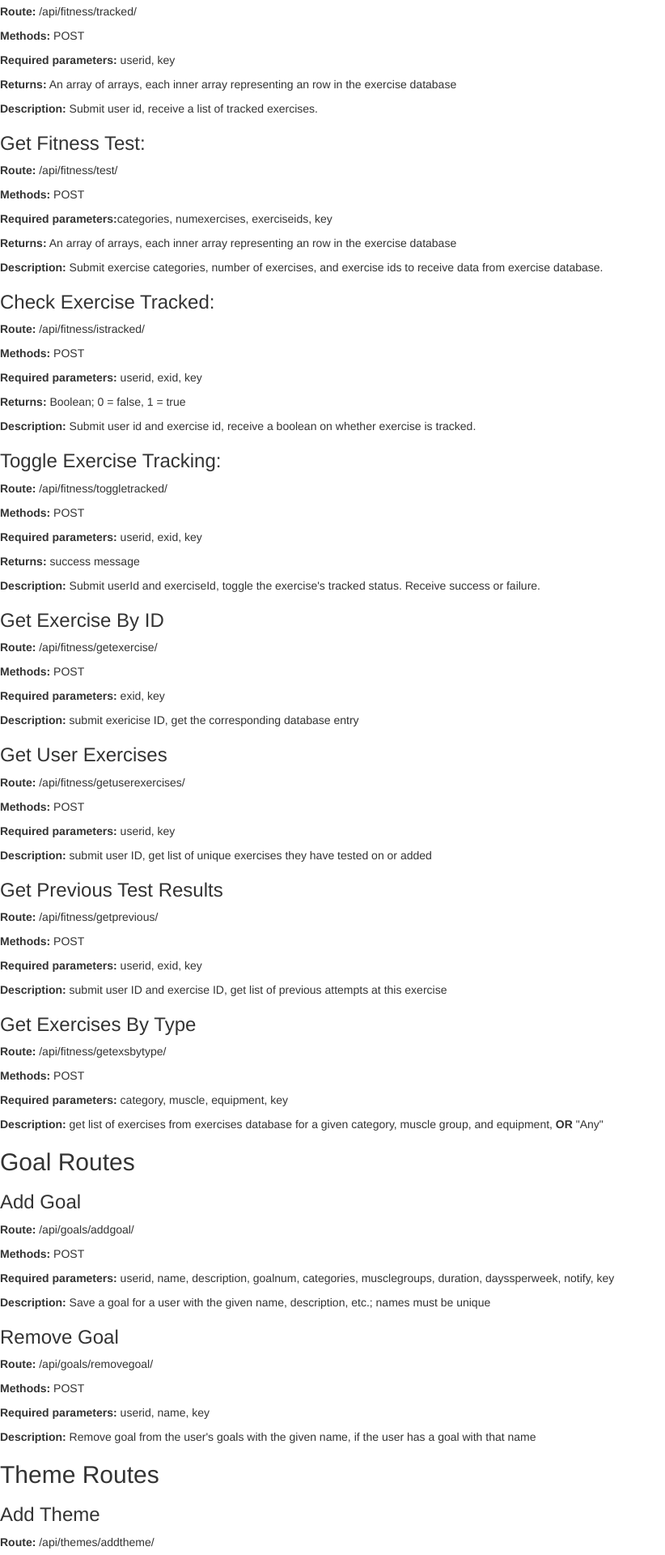
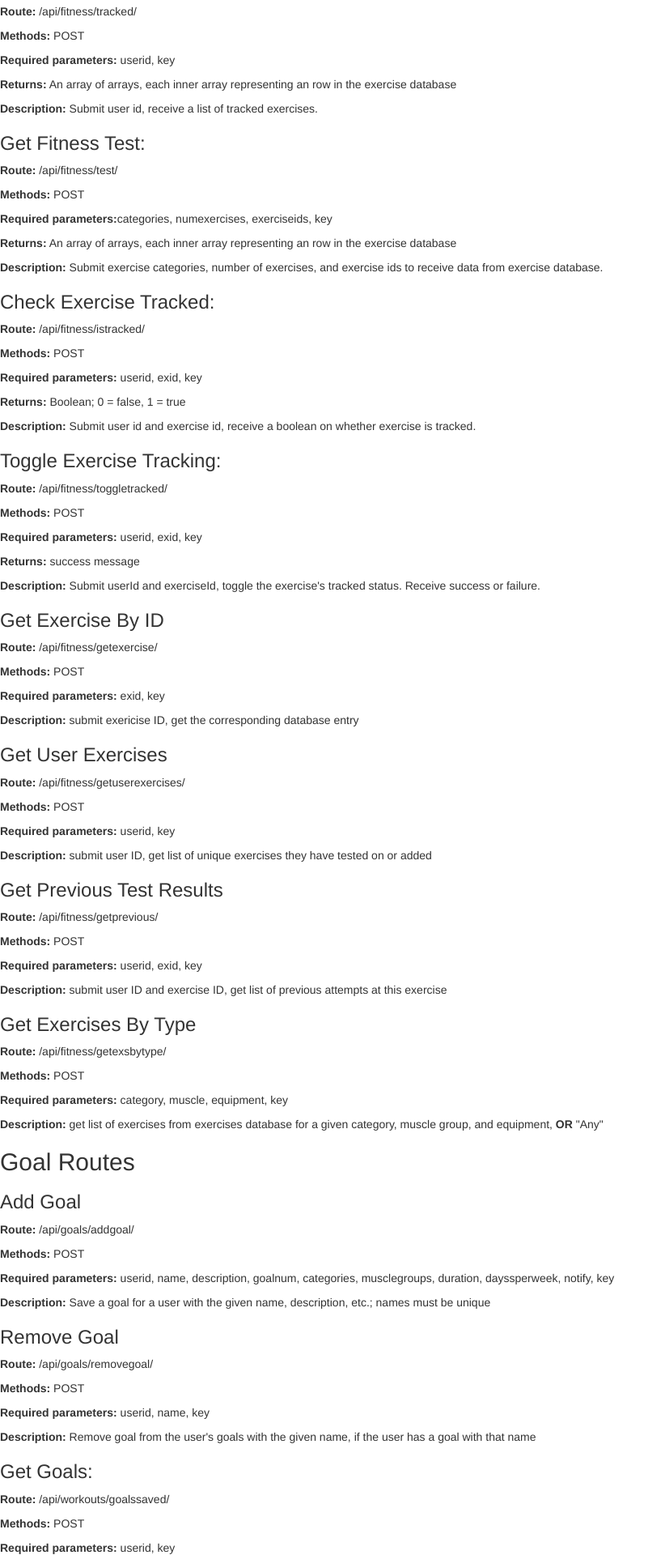
Before and after one commit to ama291/Music-Driven-Workout-App, a Flask app: page / in a window 1280 px wide. Shown: the part 3360-5280 px from the top of the page at 81% size, without its empty margins (0-822 px from the left). Run offline with Flask 2, Linux system fonts and the light colour scheme; some libraries are stand-ins or nearby versions.

Commit message:
added goalssaved and themessaved

```diff
--- a/API/server.py
+++ b/API/server.py
@@ -510,6 +510,23 @@ def apiRemoveGoal():
 	except Exception as e:
 		return failure(str(e))
 
+@app.route('/api/workouts/goalssaved/', methods=['POST'])
+def apiGoalsSaved():
+	userid = request.form.get('userid')
+	if (userid != None):
+		userid = int(userid)
+	key = request.form.get('key')
+	params = [userid, key]
+	if (None in params):
+		return failure("Invalid parameters")
+	if (key != masterKey):
+		return failure("Invalid authentication")
+	try:
+		response = goalsSaved(userid)
+		return standardRes(json.dumps(response))
+	except Exception as e:
+		return failure(str(e))
+
 @app.route('/api/themes/addtheme/', methods=["POST"])
 def apiAddTheme():
 	userid = request.form.get('userid')
@@ -551,6 +568,23 @@ def apiRemoveTheme():
 	except Exception as e:
 		return failure(str(e))
 
+@app.route('/api/workouts/themessaved/', methods=['POST'])
+def apiThemesSaved():
+	userid = request.form.get('userid')
+	if (userid != None):
+		userid = int(userid)
+	key = request.form.get('key')
+	params = [userid, key]
+	if (None in params):
+		return failure("Invalid parameters")
+	if (key != masterKey):
+		return failure("Invalid authentication")
+	try:
+		response = themesSaved(userid)
+		return standardRes(json.dumps(response))
+	except Exception as e:
+		return failure(str(e))
+
 #api messages
 def failure(msg):
 	return Response(json.dumps({"Status": "Failure - " + msg}), mimetype='application/json')
--- a/API/templates/index.html
+++ b/API/templates/index.html
@@ -144,7 +144,7 @@ $ curl --data "[param]=[value]&[param2]=[value2]" http://138.197.49.155:8000/[AP
 		<p><b>Route:</b> /api/workouts/workoutssaved/</p>
 		<p><b>Methods:</b> POST</p>
 		<p><b>Required parameters:</b> userid, key</p>
-        <p><b>Returns:</b> json string (empty if error)</p>
+        <p><b>Returns:</b> json string (empty if error or none saved)</p>
         <p><b>Description:</b> Submit userid and database access key to get a json string of all the user's saved workouts.</p>
         <!--<p>
             <b>Sample Test: </b>
@@ -161,7 +161,7 @@ $ curl --data "[param]=[value]&[param2]=[value2]" http://138.197.49.155:8000/[AP
 		<p><b>Route:</b> /api/workouts/workoutsinprogress/</p>
 		<p><b>Methods:</b> POST</p>
 		<p><b>Required parameters:</b> userid, key</p>
-        <p><b>Returns:</b> json string (empty if error)</p>
+        <p><b>Returns:</b> json string (empty if error or none in progress)</p>
         <p><b>Description:</b> Submit userid and database access key to get a json string of all the user's in-progress workouts.</p>
         <!--<p>
             <b>Sample Test: </b>
@@ -309,6 +309,12 @@ $ curl --data "[param]=[value]&[param2]=[value2]" http://138.197.49.155:8000/[AP
         <p><b>Required parameters: </b>userid, name, key</p>
         <p><b>Description: </b>Remove goal from the user's goals with the given name, if the user has a goal with that name</p>
 
+				<h3>Get Goals:</h3>
+		<p><b>Route:</b> /api/workouts/goalssaved/</p>
+		<p><b>Methods:</b> POST</p>
+		<p><b>Required parameters:</b> userid, key</p>
+        <p><b>Returns:</b> json string (empty if error or none saved)</p>
+        <p><b>Description:</b> Submit userid and database access key to get a json string of all the user's goals.</p>
 
         <h2>Theme Routes</h2>
         <h3>Add Theme</h3>
@@ -323,6 +329,12 @@ $ curl --data "[param]=[value]&[param2]=[value2]" http://138.197.49.155:8000/[AP
         <p><b>Required parameters: </b>userid, themename, key</p>
         <p><b>Description: </b>Remove a theme from the user with the given name, if such a theme exists.</p>
 
+				<h3>Get Themes:</h3>
+		<p><b>Route:</b> /api/workouts/themessaved/</p>
+		<p><b>Methods:</b> POST</p>
+		<p><b>Required parameters:</b> userid, key</p>
+        <p><b>Returns:</b> json string (empty if error or none saved)</p>
+        <p><b>Description:</b> Submit userid and database access key to get a json string of all the user's themes.</p>
 
         <h2>Database</h2>
     	<h3>Database Route</h3>
@@ -331,9 +343,9 @@ $ curl --data "[param]=[value]&[param2]=[value2]" http://138.197.49.155:8000/[AP
 		<p><b>Required parameters:</b> query, key</p>
 		<p><b>Description:</b> Run a query on the database.</p>
 		<p>The users table in the database was created with:</p>
-		<code>CREATE TABLE users (id integer, name varchar(50), tracked varchar(9999), untracked varchar(9999), goals varchar(9999), themes varchar(9999), competition varchar(9999), inProgressWorkouts varchar(9999), savedWorkouts varchar(9999));</code>
+		<code>CREATE TABLE users (id integer primary key, spotifyUsername varchar(50), height int, weight int, birthyear year, goals varchar(9999), themes varchar(9999), competition varchar(9999), inProgressWorkouts varchar(9999), savedWorkouts varchar(9999));</code>
         <p>The exercises table in the database was created with: </p>
-        <code>CREATE TABLE exercises (id integer, name varchar(512), type varchar(512), muscle varchar(512), equipment varchar(512), level varchar(512), images varchar(9999), guide varchar(9999));</code>
+        <code>CREATE TABLE exercises (id integer, name varchar(512), type varchar(512), muscle varchar(512), equipment varchar(512), level varchar(512), images varchar(9999), range_start float, range_end float, increment float, rpm float, bpm float);</code>
 
         <h3>Request Example:</h3>
 		<p>/Scripts/testrequest.py</p>
```
